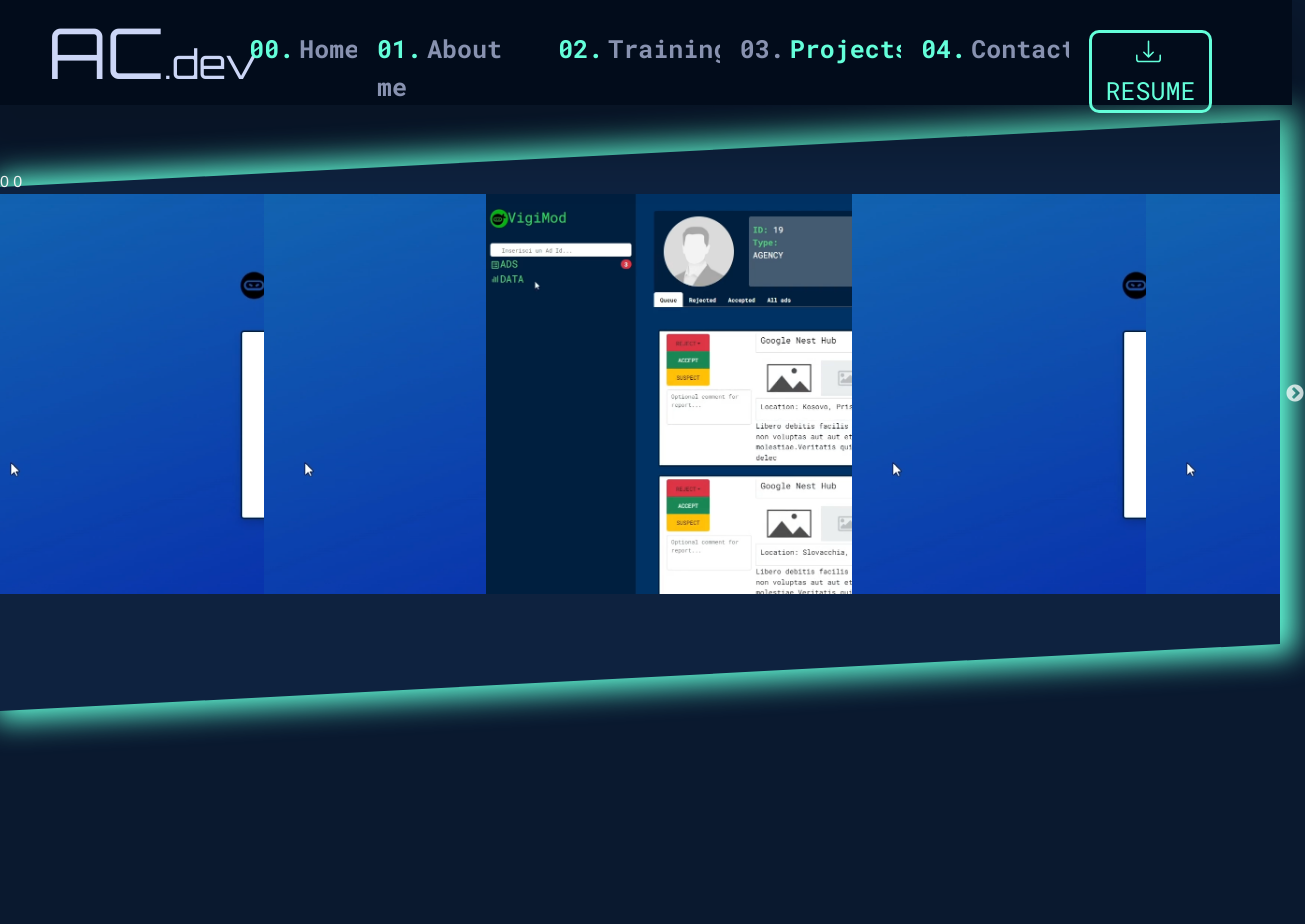
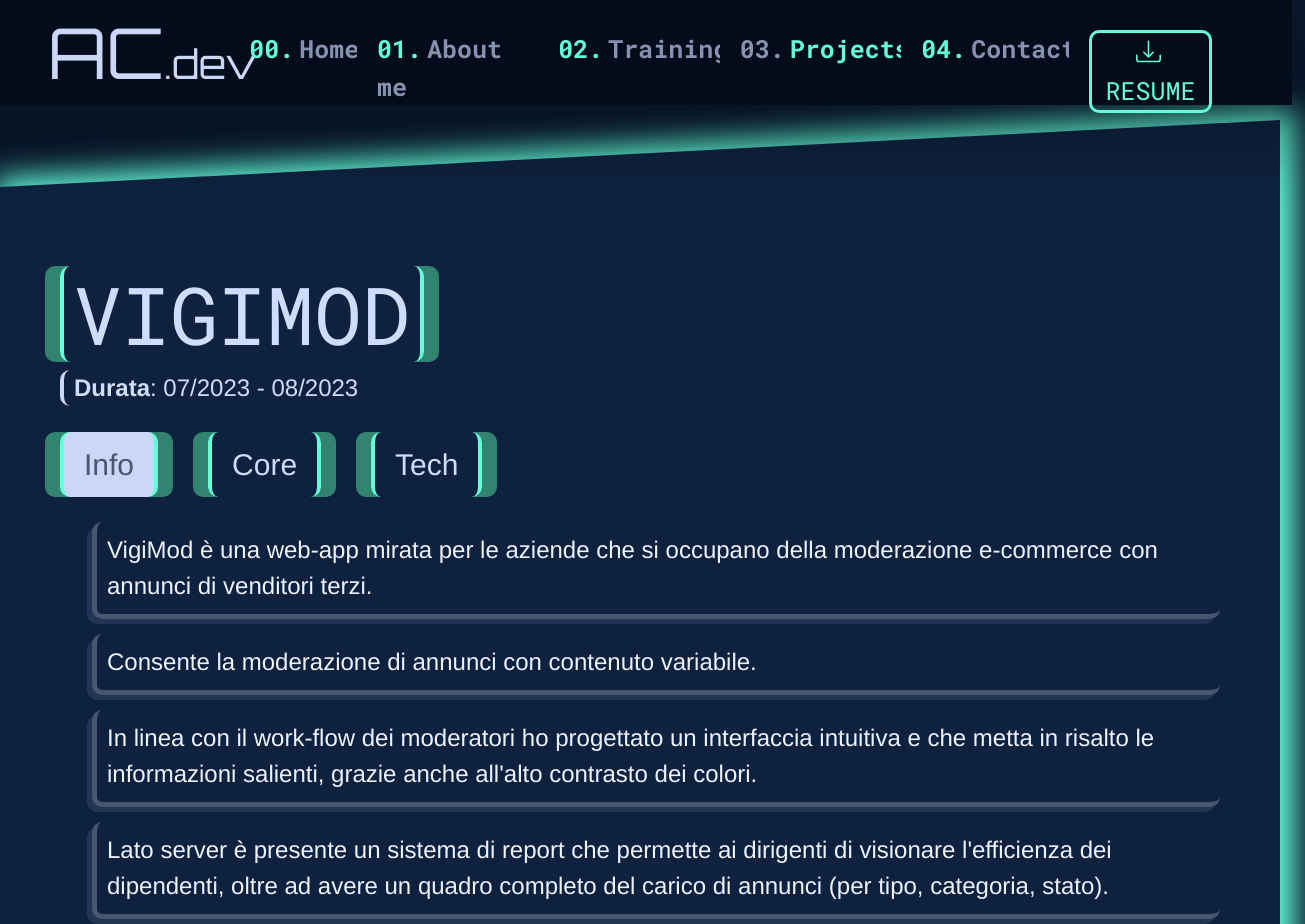
Before and after one commit to AntonioCancemi/Portfolio, a React (Create React App) app: page /projects in a window 1280 px wide. Shown: the top 924 px of the page, 1305 px wide, since content can reach past the window. Before the commit the page ends 800 px from the top, so only its background shows below. Built offline with nearby package versions, Linux system fonts and the light colour scheme.

Commit message:
.projects

```diff
--- a/src/animationPage.css
+++ b/src/animationPage.css
@@ -315,9 +315,9 @@
   }
 }
 .swing-in-top-fwd {
-  -webkit-animation: swing-in-top-fwd 1.5s
-    cubic-bezier(0.175, 0.885, 0.32, 1.275) both;
-  animation: swing-in-top-fwd 1.5s cubic-bezier(0.175, 0.885, 0.32, 1.275) both;
+  -webkit-animation: swing-in-top-fwd 1.5s cubic-bezier(0.075, 0.82, 0.165, 1)
+    both;
+  animation: swing-in-top-fwd 1.5s cubic-bezier(0.075, 0.82, 0.165, 1) both;
 }
 @-webkit-keyframes swing-in-top-fwd {
   0% {
--- a/src/components/ProjectsCarousel/ProjectsCarousel.css
+++ b/src/components/ProjectsCarousel/ProjectsCarousel.css
@@ -1,7 +1,87 @@
-.slider-content img {
-  display: block;
-  height: 400px;
+.project {
+  height: 905px !important;
 }
-.slider-content {
-  width: max-content;
+.project iframe {
+  margin: 0px 0px 0px 0px;
+  border: 5px solid rgb(73, 86, 112);
+  border-radius: 10px;
 }
+.col-description ul {
+  height: 500px;
+}
+
+.button-desc-container div {
+  color: rgb(207, 219, 255);
+  cursor: pointer;
+  box-shadow: -15px 0px 0px 0px rgb(50, 131, 112),
+    15px 0px 0px 0px rgb(50, 131, 112);
+  border-left: 4px solid rgb(100, 255, 218);
+  border-right: 4px solid rgb(100, 255, 218);
+  border-radius: 10px;
+  font-size: 30px;
+  padding: 10px 20px;
+  margin: 10px 50px 10px 0px;
+  transition: background-color 0.5s;
+}
+.button-desc-container div:hover {
+  background-color: rgb(73, 86, 112);
+}
+.col-description h2 {
+  width: fit-content;
+  border-radius: 10px;
+  padding-left: 10px;
+  padding-right: 10px;
+  color: rgb(207, 219, 255);
+  box-shadow: -15px 0px 0px 0px rgb(50, 131, 112),
+    15px 0px 0px 0px rgb(50, 131, 112);
+  border-left: 4px solid rgb(100, 255, 218);
+  border-right: 4px solid rgb(100, 255, 218);
+  font-size: 5rem;
+  font-family: "Roboto Mono", monospace;
+}
+.col-description h3 {
+  margin-top: 20px;
+  font-size: 2.3rem;
+  color: rgb(100, 255, 218);
+  padding: 10px;
+  box-shadow: -15px -15px 0px 0px rgb(50, 131, 112);
+  border-radius: 10px;
+  border-top: 4px solid rgb(100, 255, 218);
+  border-left: 4px solid rgb(100, 255, 218);
+}
+.col-description h4 {
+  box-shadow: -5px -5px 0px 0px rgb(50, 131, 112);
+  width: fit-content;
+  border-radius: 10px;
+  margin-top: 20px;
+  font-size: 2rem;
+  color: rgb(100, 255, 218);
+  padding: 10px;
+  border-left: 4px solid rgb(100, 255, 218);
+  border-top: 4px solid rgb(100, 255, 218);
+  font-weight: bolder;
+}
+
+.col-description p {
+  border-radius: 10px;
+  font-size: 1.5em;
+  color: rgb(207, 219, 255);
+  padding-left: 10px;
+  border-left: 4px solid rgb(204, 214, 246);
+}
+.col-description li {
+  box-shadow: -5px 5px 0px 0px rgb(35, 53, 84);
+  color: rgb(238, 242, 255);
+  font-size: 1.5rem;
+  margin-top: 15px;
+  padding: 10px;
+  list-style: none;
+  border-bottom: 5px solid rgb(73, 86, 112);
+  border-left: 5px solid rgb(73, 86, 112);
+  border-radius: 10px;
+}
+.col-description li span {
+  font-size: 1.7rem;
+  color: rgb(100, 255, 218);
+  font-weight: bold;
+}
--- a/src/components/ProjectsCarousel/ProjectsCarousel.jsx
+++ b/src/components/ProjectsCarousel/ProjectsCarousel.jsx
@@ -1,44 +1,168 @@
 import React, { useState } from "react";
 import Slider from "react-slick";
 import "./ProjectsCarousel.css";
+import { Carousel, Col, Row } from "react-bootstrap";
 function ProjectsCarousel() {
-  const [activeSlide, setActiveSlide] = useState(0);
-  const [activeSlide2, setActiveSlide2] = useState(0);
-  const settings = {
-    focusOnSelect: true,
-    className: "center variable-width",
-    centerMode: true,
-    infinite: true,
-    centerPadding: "200px",
-    slidesToShow: 3,
-    speed: 500,
-    arrow: true,
-    beforeChange: (current, next) => setActiveSlide(next),
-    afterChange: (current) => setActiveSlide2(current),
-  };
-
+  const [activeSection, setActiveSection] = useState(0);
   return (
-    <div>
-      <div className="text-light"> {activeSlide + "  " + activeSlide2}</div>
-      <Slider {...settings}>
-        <div className="slider-content d-flex justify-content-center">
-          <img src="../login.png" alt="" />
+    <Row className="project d-flex justify-content-around mx-5 text-light">
+      <Col className="col-description pt-5">
+        <br />
+        <br />
+        <h2>VIGIMOD</h2>
+        <p>
+          <strong>Durata</strong>: 07/2023 - 08/2023{" "}
+        </p>
+        <div className="button-desc-container d-flex ">
+          <div
+            className={activeSection === 0 && "selected"}
+            onClick={() => setActiveSection(0)}
+          >
+            Info
+          </div>
+          <div
+            className={activeSection === 1 && "selected"}
+            onClick={() => setActiveSection(1)}
+          >
+            Core
+          </div>
+          <div
+            className={activeSection === 2 && "selected"}
+            onClick={() => setActiveSection(2)}
+          >
+            Tech
+          </div>
         </div>
-        <div className="slider-content d-flex justify-content-center">
-          <img src="../adsDashboard.png" alt="" />
-        </div>
-        <div className="slider-content d-flex justify-content-center">
-          <img src="../login.png" alt="" />
-        </div>
-        <div className="slider-content d-flex justify-content-center">
-          <img src="../login.png" alt="" />
-        </div>
-        <div className="slider-content d-flex justify-content-center">
-          <img src="../login.png" alt="" />
-        </div>
-      </Slider>
-    </div>
+        {activeSection === 0 && <Info />}
+        {activeSection === 1 && <Core />}
+        {activeSection === 2 && <Tech />}
+        {/* <Core /> */}
+      </Col>
+      <Col className="pt-5">
+        <br />
+        <br />
+        <iframe
+          height={450}
+          width={800}
+          src="./Portfolio/showcase_vigimod.mp4"
+        ></iframe>
+      </Col>
+    </Row>
   );
 }
 
 export default ProjectsCarousel;
+const Tech = () => {
+  return (
+    <ul className="swing-in-top-fwd">
+      <li>
+        <span>FrontEnd</span>
+        <br />
+        Javascript | React | DotEnv | Bootstrap | Router-dom | Redux |
+        Redux-Thunk | Axios | chart.js
+      </li>
+      <li>
+        <span>BackEnd</span>
+        <br />
+        JavaEE | SpringBoot | JPA | Postgresql | Spring-security | JWT | (others
+        libs for test)
+      </li>
+    </ul>
+  );
+};
+
+const Info = () => {
+  return (
+    <ul className="swing-in-top-fwd">
+      <li>
+        VigiMod è una web-app mirata per le aziende che si occupano della
+        moderazione e-commerce con annunci di venditori terzi.
+      </li>
+      <li>Consente la moderazione di annunci con contenuto variabile.</li>
+      <li>
+        In linea con il work-flow dei moderatori ho progettato un interfaccia
+        intuitiva e che metta in risalto le informazioni salienti, grazie anche
+        all'alto contrasto dei colori.
+      </li>
+      <li>
+        Lato server è presente un sistema di report che permette ai dirigenti di
+        visionare l'efficienza dei dipendenti, oltre ad avere un quadro completo
+        del carico di annunci (per tipo, categoria, stato).
+      </li>
+    </ul>
+  );
+};
+const Core = () => {
+  const [activeCorePage, setActiveSection] = useState(1);
+  return (
+    <>
+      <ul className="swing-in-top-fwd core ">
+        {activeCorePage === 1 && (
+          <>
+            {" "}
+            <li>
+              <span>Auth:</span>
+              <br />
+              app è oscurata agli utenti non autorizzati, vi è anche la
+              distinzione tra ruolo Admin e Moderatore*.
+            </li>
+            <li>
+              <span> Ads Dashboard:</span>
+              <br /> mostra in top le informazioni di un utente, nella parte
+              sottostante vi sono 5 tab che rispecchiano i 4 AdStatus, l'ultima
+              mostra tutti gli annunci pubblicati da quell'utente. La tab
+              principale è Queue che mostra gli annunci (pending) in attesa di
+              moderazione.
+            </li>
+          </>
+        )}
+        {activeCorePage === 2 && (
+          <>
+            <li>
+              <span>Notifiche:</span>
+              <br /> ogni volta che viene moderato un annuncio arriva una
+              notifica che riporta ID e Status, così in caso di errore basterà
+              cercare l'id dell'annuncio e modificarlo in modo facile e veloce.
+            </li>
+            <li>
+              <span>Global Dashboard:</span>
+              <br /> mostra gli HighLights dell'intera mole di dati tramite
+              diagrammi (Lib. chart.js) e liste ordinate per rilevanza (es:
+              carico di annunci in pending rispetto a quelli già moderati, i
+              venditori più sospettati).
+            </li>
+          </>
+        )}
+        {activeCorePage === 3 && (
+          <li>
+            <span> Report:</span>
+            <br /> Ogni azione effettuata dai moderatori viene registrata in
+            modo da avere per i moderatori un quadro generale di quello che
+            fanno (sezione account), per gli admin* una visuale sull'efficienza
+            di ogni moderatore.
+          </li>
+        )}
+      </ul>
+      <div className="button-desc-container d-flex justify-content-center ">
+        <div
+          className={activeCorePage === 1 && "selected"}
+          onClick={() => setActiveSection(1)}
+        >
+          1
+        </div>
+        <div
+          className={activeCorePage === 2 && "selected"}
+          onClick={() => setActiveSection(2)}
+        >
+          2
+        </div>
+        <div
+          className={activeCorePage === 3 && "selected"}
+          onClick={() => setActiveSection(3)}
+        >
+          3
+        </div>
+      </div>
+    </>
+  );
+};
```
